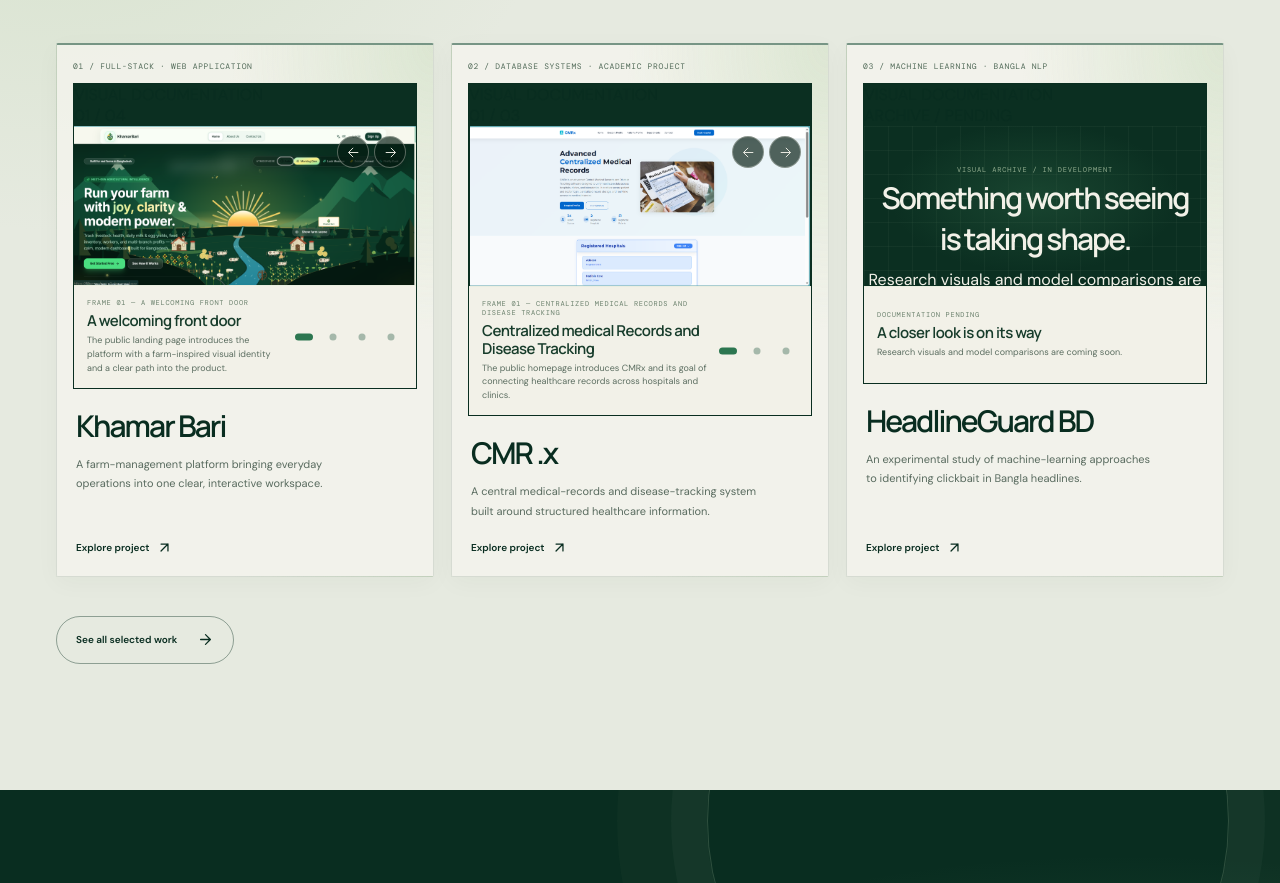
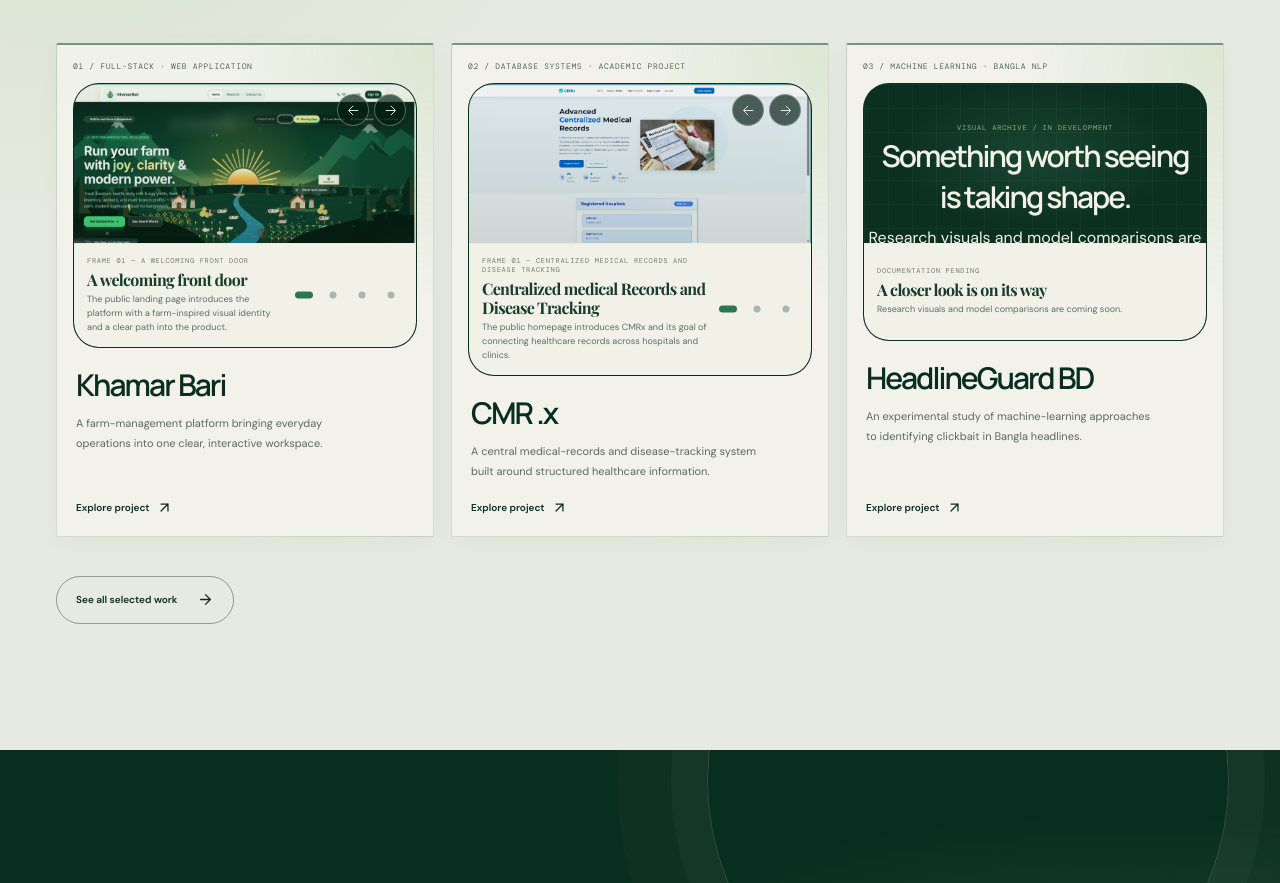
Before and after one commit to AhsanCS64/Ahsan_Portfolio, a React (Vite) app in the folder Frontend/: page / in a window 1280 px wide. Shown: the part 3020-3903 px from the top of the page. Built offline with nearby package versions, Linux system fonts and the light colour scheme.

Commit message:
Overlapping and Gap Issues resolved

```diff
--- a/Frontend/src/components/ProjectGallery.jsx
+++ b/Frontend/src/components/ProjectGallery.jsx
@@ -56,19 +56,6 @@ export default function ProjectGallery({ project }) {
       aria-label={`${project.name} visual archive`}
       aria-roledescription="carousel"
     >
-      <div className="project-gallery__topline">
-        <div className="project-gallery__archive">
-          <span className="project-gallery__archive-dot" />
-          <span>VISUAL DOCUMENTATION</span>
-        </div>
-
-        <span className="project-gallery__archive-index">
-          {hasGallery
-            ? `${String(activeIndex + 1).padStart(2, "0")} / ${String(images.length).padStart(2, "0")}`
-            : "ARCHIVE / PENDING"}
-        </span>
-      </div>
-
       <div className="project-gallery__stage">
         <div className="project-gallery__stage-grid" aria-hidden="true" />
 
--- a/Frontend/src/pages/LearningPage.jsx
+++ b/Frontend/src/pages/LearningPage.jsx
@@ -250,10 +250,8 @@ export default function LearningPage() {
               <span className="additional-learning__title">
                 <span>04</span>
                 <span>
-                  <strong>Additional learning & training</strong>
-                  <small>
-                    Other certifications, courses, and technical programs
-                  </small>
+                  <strong>Additional learning & training </strong>
+
                 </span>
               </span>
 
--- a/Frontend/src/styles/base.css
+++ b/Frontend/src/styles/base.css
@@ -1,4 +1,4 @@
-@import url("https://fonts.googleapis.com/css2?family=DM+Mono:wght@400;500&family=DM+Sans:wght@400;500;600;700&family=Manrope:wght@400;500;600;700;800&display=swap");
+@import url("https://fonts.googleapis.com/css2?family=DM+Mono:wght@400;500&family=DM+Sans:wght@400;500;600;700&family=Manrope:wght@400;500;600;700;800&family=Playfair+Display:wght@500;600;700;800&display=swap");
 
 :root {
   font-family: "DM Sans", sans-serif;
@@ -18,6 +18,7 @@
   --line: rgba(9, 45, 32, 0.18);
   --mono: "DM Mono", monospace;
   --display: "Manrope", sans-serif;
+  --elegant: "Playfair Display", serif;
 }
 
 * {
--- a/Frontend/src/styles/home-interactions.css
+++ b/Frontend/src/styles/home-interactions.css
@@ -45,25 +45,24 @@
   min-width: 0;
   overflow: hidden;
   border: 1px solid rgba(9, 45, 32, 0.14);
+  border-radius: 26px;
   background: #0B2F21;
 }
 
 .project-gallery__stage {
   position: relative;
   overflow: hidden;
-  aspect-ratio: 16 / 10;
+  aspect-ratio: 2.16 / 1;
   background:
     radial-gradient(ellipse at 50% 45%, rgba(52, 112, 77, 0.34), transparent 60%),
     #0B2F21;
 }
 
-.project-gallery--farm .project-gallery__stage {
-  aspect-ratio: 2.16 / 1;
-}
-
-.project-gallery--medical .project-gallery__stage,
-.project-gallery--research .project-gallery__stage {
-  aspect-ratio: 2.15 / 1;
+.project-gallery__frame {
+  position: absolute;
+  inset: 0;
+  display: grid;
+  place-items: center;
 }
 
 .project-gallery__image {
@@ -76,9 +75,11 @@
   object-position: center;
 }
 
-.project-gallery--medical .project-gallery__image,
-.project-gallery--research .project-gallery__image {
-  object-fit: contain;
+.project-gallery__image-shade {
+  position: absolute;
+  inset: 0;
+  background: linear-gradient(to bottom, rgba(11, 47, 33, 0.06), rgba(11, 47, 33, 0.18));
+  pointer-events: none;
 }
 
 .project-gallery__counter {
@@ -153,6 +154,7 @@
   gap: 9px;
   padding: 12px 13px;
   border-top: 1px solid rgba(194, 216, 181, 0.17);
+  border-radius: 0 0 24px 24px;
   background: #F2F1E8;
 }
 
@@ -172,10 +174,10 @@
 .project-gallery__explanation h4 {
   margin: 0 0 4px;
   color: #173C2B;
-  font-family: var(--display);
-  font-size: 15px;
-  font-weight: 600;
-  letter-spacing: -0.035em;
+  font-family: var(--elegant);
+  font-size: 16px;
+  font-weight: 700;
+  letter-spacing: -0.04em;
   line-height: 1.2;
 }
 
--- a/Frontend/src/styles/learning.css
+++ b/Frontend/src/styles/learning.css
@@ -253,11 +253,11 @@
   max-width: 430px;
   margin-bottom: 30px;
   color: #1D392A;
-  font-family: var(--display);
+  font-family: var(--elegant);
   font-size: clamp(23px, 3vw, 35px);
-  font-weight: 500;
+  font-weight: 600;
   letter-spacing: -0.065em;
-  line-height: 1.27;
+  line-height: 1.42;
 }
 
 .education-note__foot {
@@ -456,9 +456,10 @@
   position: relative;
   display: grid;
   min-width: 0;
-  grid-template-rows: auto 1fr;
+  grid-template-rows: auto auto minmax(205px, 1fr);
   overflow: hidden;
   border: 1px solid rgba(28, 64, 43, 0.14);
+  border-radius: 20px;
   background: #F5F6F0;
   transform-origin: center bottom;
   transition:
@@ -471,11 +472,16 @@
   box-shadow: 0 17px 40px rgba(28, 64, 43, 0.09);
 }
 
+.credential-card__top {
+  display: flex;
+  justify-content: space-between;
+  align-items: flex-start;
+  padding: 14px 15px 0;
+  position: relative;
+  z-index: 2;
+}
+
 .credential-card__number {
-  position: absolute;
-  z-index: 2;
-  top: 14px;
-  left: 15px;
   padding: 6px 8px;
   color: #EAF0E1;
   background: rgba(9, 45, 32, 0.82);
@@ -492,6 +498,7 @@
   place-items: center;
   overflow: hidden;
   padding: clamp(14px, 2vw, 24px);
+  border-radius: 18px 18px 0 0;
   border-bottom: 1px solid rgba(28, 64, 43, 0.12);
   background:
     radial-gradient(ellipse at 50% 100%, rgba(194, 216, 181, 0.68), transparent 72%),
@@ -520,6 +527,7 @@
   align-items: flex-start;
   min-height: 205px;
   padding: 23px 24px 20px;
+  border-radius: 0 0 18px 18px;
 }
 
 .credential-card__provider {
@@ -545,10 +553,10 @@
 .credential-card__body h3 {
   margin-bottom: 10px;
   color: #203D2D;
-  font-family: var(--display);
-  font-size: clamp(17px, 1.8vw, 21px);
-  font-weight: 600;
-  letter-spacing: -0.055em;
+  font-family: var(--elegant);
+  font-size: clamp(18px, 2vw, 22px);
+  font-weight: 700;
+  letter-spacing: -0.04em;
   line-height: 1.2;
 }
 
@@ -606,6 +614,12 @@
   letter-spacing: -0.04em;
   text-align: left;
   transition: color 200ms ease;
+}
+
+.additional-learning__title {
+  display: flex;
+  align-items: baseline;
+  gap: 12px;
 }
 
 .additional-learning__toggle:hover {
```
